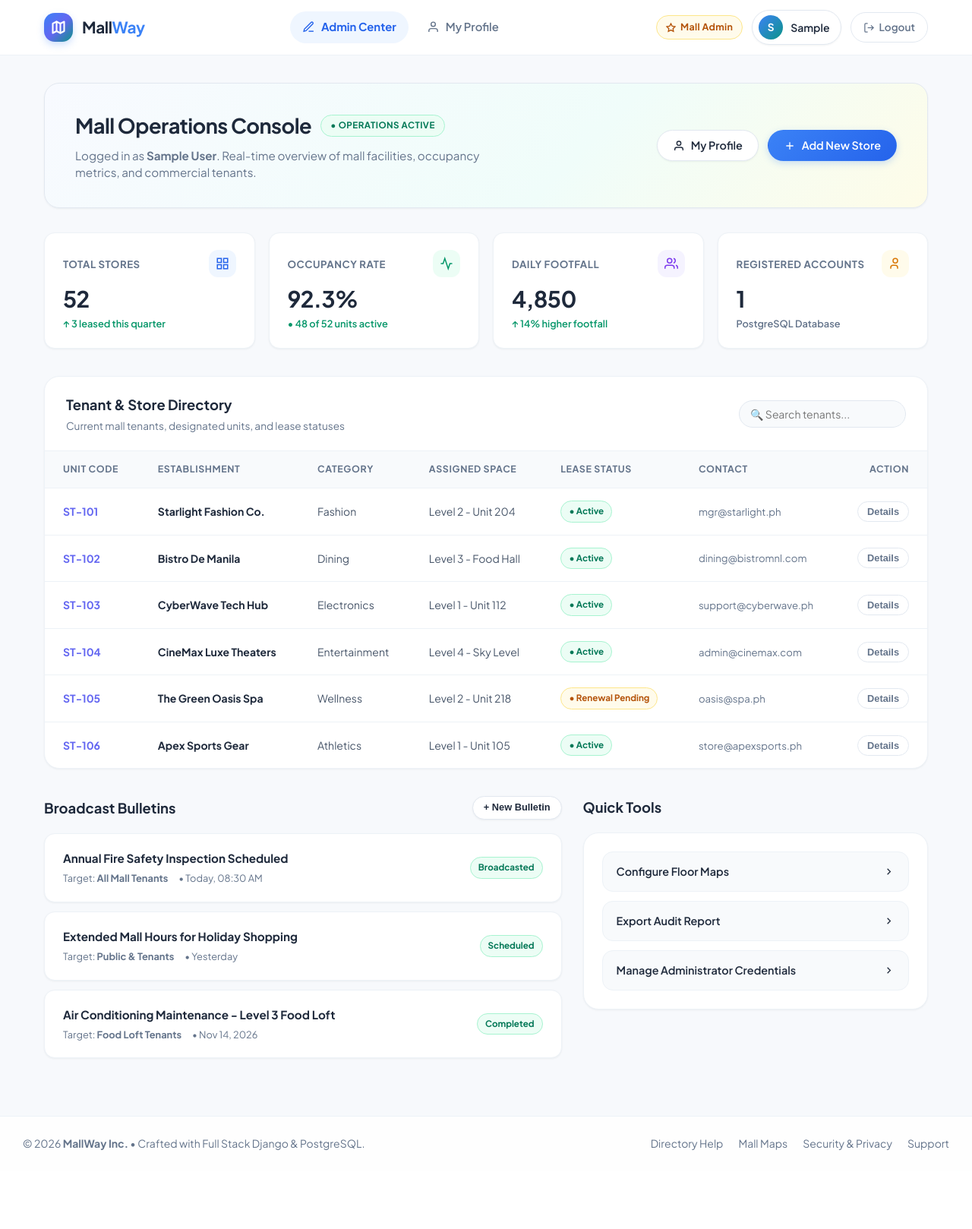
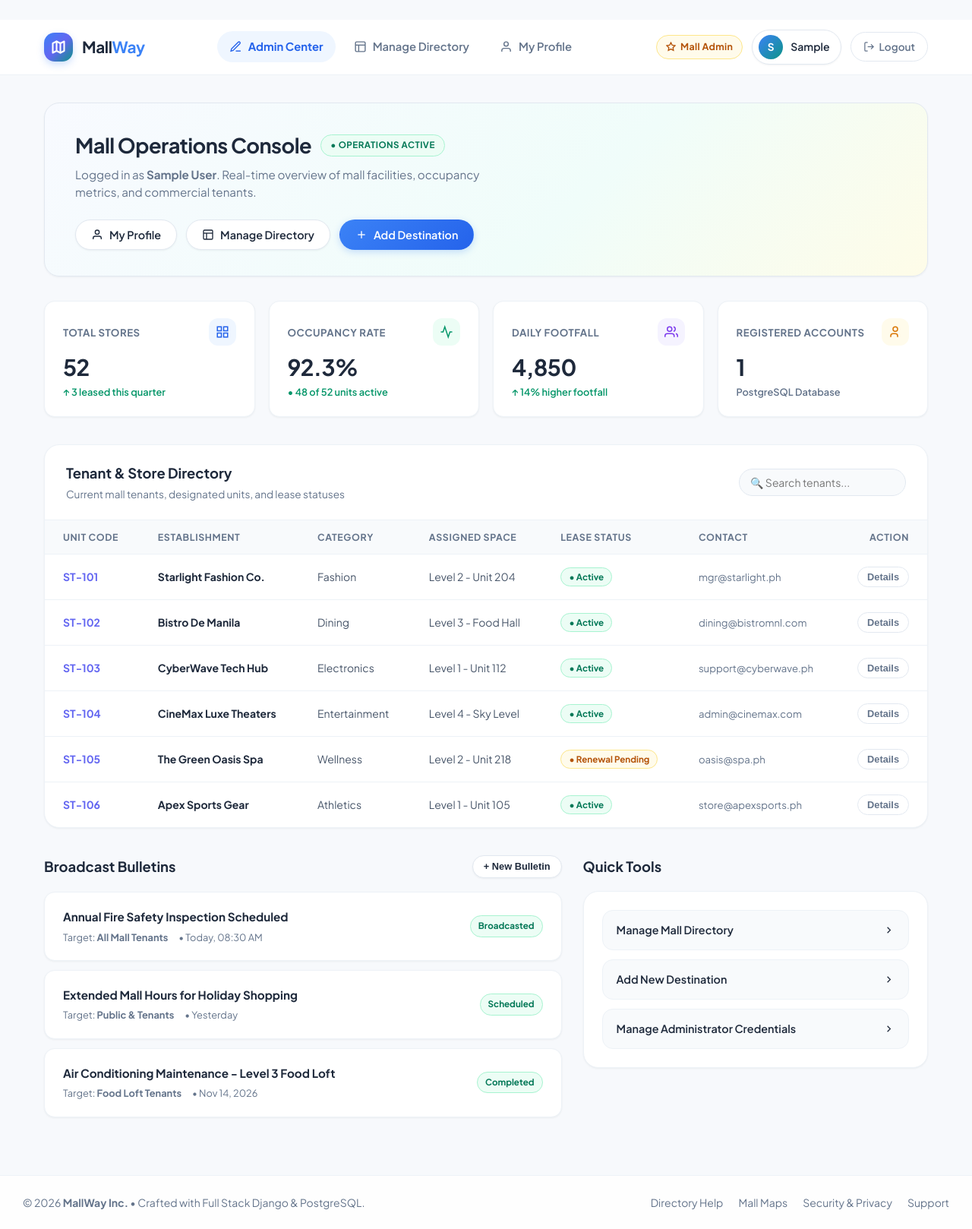
Before and after one commit to milescitrine17/MallWay-Pinatil-Miles_Angela-G2, a Django app: page /accounts/dashboard/admin/ in a window 1280 px wide. Shown: the whole page at 76% size. Before the commit the page ends 1514 px from the top, so only its background shows below. Run offline with Django 5.2, Linux system fonts and the light colour scheme; the visitor is signed in with stand-in values (Sample User, id 1); data comes from the database, SQL or seed files in the repository.

Commit message:
fix(ui): add Manage Directory and Mall Directory navbar links and wire dashboard actions

```diff
--- a/templates/accounts/admin_dashboard.html
+++ b/templates/accounts/admin_dashboard.html
@@ -355,9 +355,13 @@
             <svg width="16" height="16" viewBox="0 0 24 24" fill="none" stroke="currentColor" stroke-width="2"><path d="M20 21v-2a4 4 0 0 0-4-4H8a4 4 0 0 0-4 4v2"></path><circle cx="12" cy="7" r="4"></circle></svg>
             My Profile
         </a>
-        <a href="javascript:void(0)" onclick="alert('Store onboarding dialog opened.');" class="btn btn-accent">
+        <a href="{% url 'admin_directory' %}" class="btn btn-secondary">
+            <svg width="16" height="16" viewBox="0 0 24 24" fill="none" stroke="currentColor" stroke-width="2"><rect x="3" y="3" width="18" height="18" rx="2"></rect><line x1="3" y1="9" x2="21" y2="9"></line><line x1="9" y1="21" x2="9" y2="9"></line></svg>
+            Manage Directory
+        </a>
+        <a href="{% url 'destination_create' %}" class="btn btn-accent">
             <svg width="16" height="16" viewBox="0 0 24 24" fill="none" stroke="currentColor" stroke-width="2"><line x1="12" y1="5" x2="12" y2="19"></line><line x1="5" y1="12" x2="19" y2="12"></line></svg>
-            Add New Store
+            Add Destination
         </a>
     </div>
 </div>
@@ -491,12 +495,12 @@
         </div>
 
         <div class="shortcut-menu">
-            <a href="javascript:void(0)" onclick="alert('Floor map visualizer is ready.');" class="shortcut-btn">
-                <span>Configure Floor Maps</span>
+            <a href="{% url 'admin_directory' %}" class="shortcut-btn">
+                <span>Manage Mall Directory</span>
                 <svg width="15" height="15" viewBox="0 0 24 24" fill="none" stroke="currentColor" stroke-width="2"><polyline points="9 18 15 12 9 6"></polyline></svg>
             </a>
-            <a href="javascript:void(0)" onclick="alert('Tenant audit report exported.');" class="shortcut-btn">
-                <span>Export Audit Report</span>
+            <a href="{% url 'destination_create' %}" class="shortcut-btn">
+                <span>Add New Destination</span>
                 <svg width="15" height="15" viewBox="0 0 24 24" fill="none" stroke="currentColor" stroke-width="2"><polyline points="9 18 15 12 9 6"></polyline></svg>
             </a>
             <a href="{% url 'profile' %}" class="shortcut-btn">
--- a/templates/accounts/customer_dashboard.html
+++ b/templates/accounts/customer_dashboard.html
@@ -405,7 +405,7 @@
     <div class="hero-content">
         <h1>
             <span class="badge-role" style="font-size: 0.8rem; font-weight: 700; color: #2563eb; background: #eff6ff; padding: 3px 10px; border-radius: 9999px; margin-bottom: 8px; display: inline-block;">Shopper Dashboard</span><br><span>Hello, {{ user.first_name|default:user.username }}</span>
-            <span style="font-size: 1.4rem;">ðŸ‘‹</span>
+            <span style="font-size: 1.4rem;">👋</span>
         </h1>
         <p>Explore curated stores, browse weekend promotions, and navigate all levels in a relaxed shopping environment.</p>
     </div>
@@ -414,7 +414,7 @@
             <svg width="16" height="16" viewBox="0 0 24 24" fill="none" stroke="currentColor" stroke-width="2"><path d="M20 21v-2a4 4 0 0 0-4-4H8a4 4 0 0 0-4 4v2"></path><circle cx="12" cy="7" r="4"></circle></svg>
             My Profile
         </a>
-        <a href="javascript:void(0)" onclick="document.getElementById('stores-section').scrollIntoView({behavior: 'smooth'});" class="btn btn-accent">
+        <a href="{% url 'directory' %}" class="btn btn-accent">
             <svg width="16" height="16" viewBox="0 0 24 24" fill="none" stroke="currentColor" stroke-width="2"><polygon points="3 6 9 3 15 6 21 3 21 18 15 21 9 18 3 21"></polygon><line x1="9" y1="3" x2="9" y2="18"></line><line x1="15" y1="6" x2="15" y2="21"></line></svg>
             Browse Directory
         </a>
@@ -492,7 +492,7 @@
                         {% if 'Fashion' in store.category %}
                             <span class="store-badge badge-fashion">Fashion & Style</span>
                         {% elif 'Dining' in store.category %}
-                            <span class="store-badge badge-dining">Dining & CafÃ©</span>
+                            <span class="store-badge badge-dining">Dining & Café</span>
                         {% elif 'Electronics' in store.category %}
                             <span class="store-badge badge-tech">Tech & Gadgets</span>
                         {% elif 'Entertainment' in store.category %}
--- a/templates/base.html
+++ b/templates/base.html
@@ -481,11 +481,23 @@
                                 Shopper Guide
                             </a>
                         </li>
+                        <li>
+                            <a href="{% url 'directory' %}" class="nav-link {% if request.resolver_match.url_name == 'directory' or request.resolver_match.url_name == 'destination_detail' %}active{% endif %}">
+                                <svg width="17" height="17" viewBox="0 0 24 24" fill="none" stroke="currentColor" stroke-width="2"><circle cx="11" cy="11" r="8"></circle><line x1="21" y1="21" x2="16.65" y2="16.65"></line></svg>
+                                Mall Directory
+                            </a>
+                        </li>
                     {% elif user.profile.role == 'admin' %}
                         <li>
                             <a href="{% url 'admin_dashboard' %}" class="nav-link {% if request.resolver_match.url_name == 'admin_dashboard' %}active{% endif %}">
                                 <svg width="17" height="17" viewBox="0 0 24 24" fill="none" stroke="currentColor" stroke-width="2"><path d="M12 20h9"></path><path d="M16.5 3.5a2.121 2.121 0 0 1 3 3L7 19l-4 1 1-4L16.5 3.5z"></path></svg>
                                 Admin Center
+                            </a>
+                        </li>
+                        <li>
+                            <a href="{% url 'admin_directory' %}" class="nav-link {% if request.resolver_match.url_name == 'admin_directory' or request.resolver_match.url_name == 'destination_create' or request.resolver_match.url_name == 'destination_edit' or request.resolver_match.url_name == 'destination_delete' or request.resolver_match.url_name == 'destination_archive' %}active{% endif %}">
+                                <svg width="17" height="17" viewBox="0 0 24 24" fill="none" stroke="currentColor" stroke-width="2"><rect x="3" y="3" width="18" height="18" rx="2"></rect><line x1="3" y1="9" x2="21" y2="9"></line><line x1="9" y1="21" x2="9" y2="9"></line></svg>
+                                Manage Directory
                             </a>
                         </li>
                     {% endif %}
```
